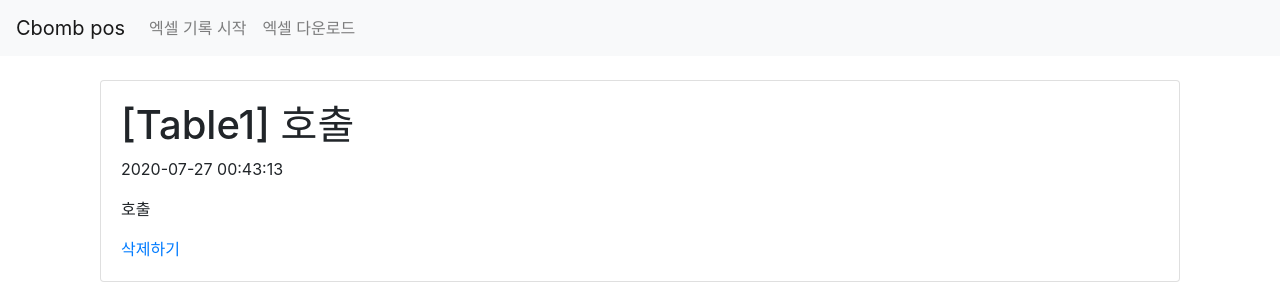
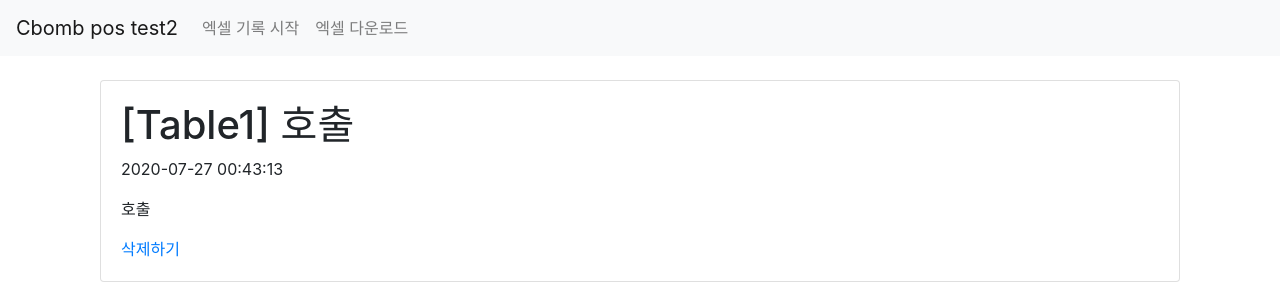
Before and after one commit to YuHJ0214/cbomb, a Django app: page /pos/ in a window 1280 px wide. Shown: the top 300 px of the page. Run offline with Django 3.2, Linux system fonts and the light colour scheme; data comes from the database, SQL or seed files in the repository; some libraries are stand-ins or nearby versions.

Commit message:
jenkins test

```diff
--- a/pos/templates/base.html
+++ b/pos/templates/base.html
@@ -14,7 +14,7 @@
 </head>
 <body>
 <nav class="navbar navbar-expand-lg navbar-light bg-light">
-    <a class="navbar-brand" href="#">Cbomb pos</a>
+    <a class="navbar-brand" href="#">Cbomb pos test2</a>
     <button class="navbar-toggler" type="button" data-toggle="collapse" data-target="#navbarSupportedContent" aria-controls="navbarSupportedContent" aria-expanded="false" aria-label="Toggle navigation">
       <span class="navbar-toggler-icon"></span>
     </button>
```
